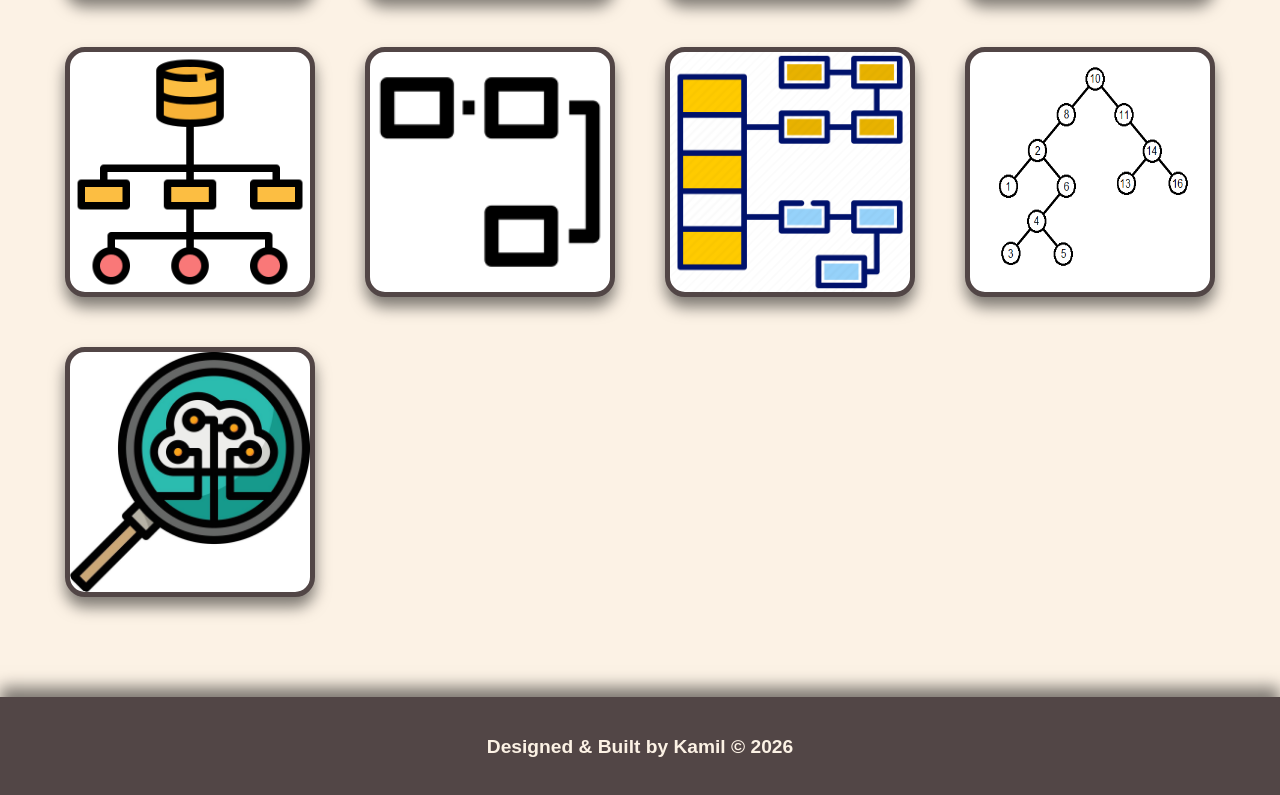
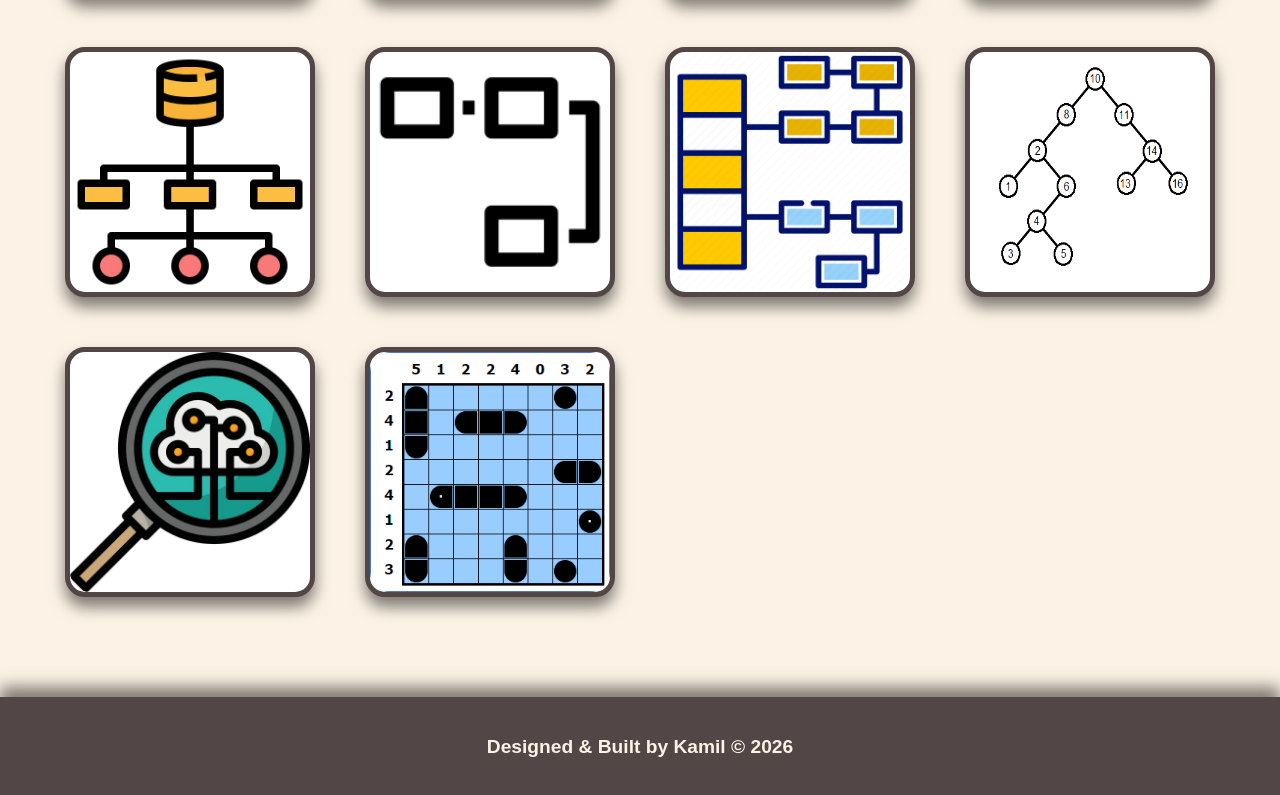
Before and after one commit to 00kamil00/all_odin_projects, a plain HTML site: page index.html in a window 1280 px wide. Shown: the part 1153-1948 px from the top of the page. Drawn offline with Linux system fonts and the light colour scheme.

Commit message:
add new project

```diff
--- a/index.html
+++ b/index.html
@@ -67,6 +67,9 @@
         <div class="card">
             <a href="https://github.com/00kamil00/Project-Knights-Travails"><img src="/images/knightstravails.jpg" alt="project Knights Travails" width="24" height="24"></a>
         </div>
+        <div class="card">
+            <a href="https://00kamil00.github.io/Project-Battleship/"><img src="/images/battleship.png" alt="project battleship" width="24" height="24"></a>
+        </div>
     </div>
 
     <div class="footer">
```
Also changed, not shown: images/battleship.png (added).
